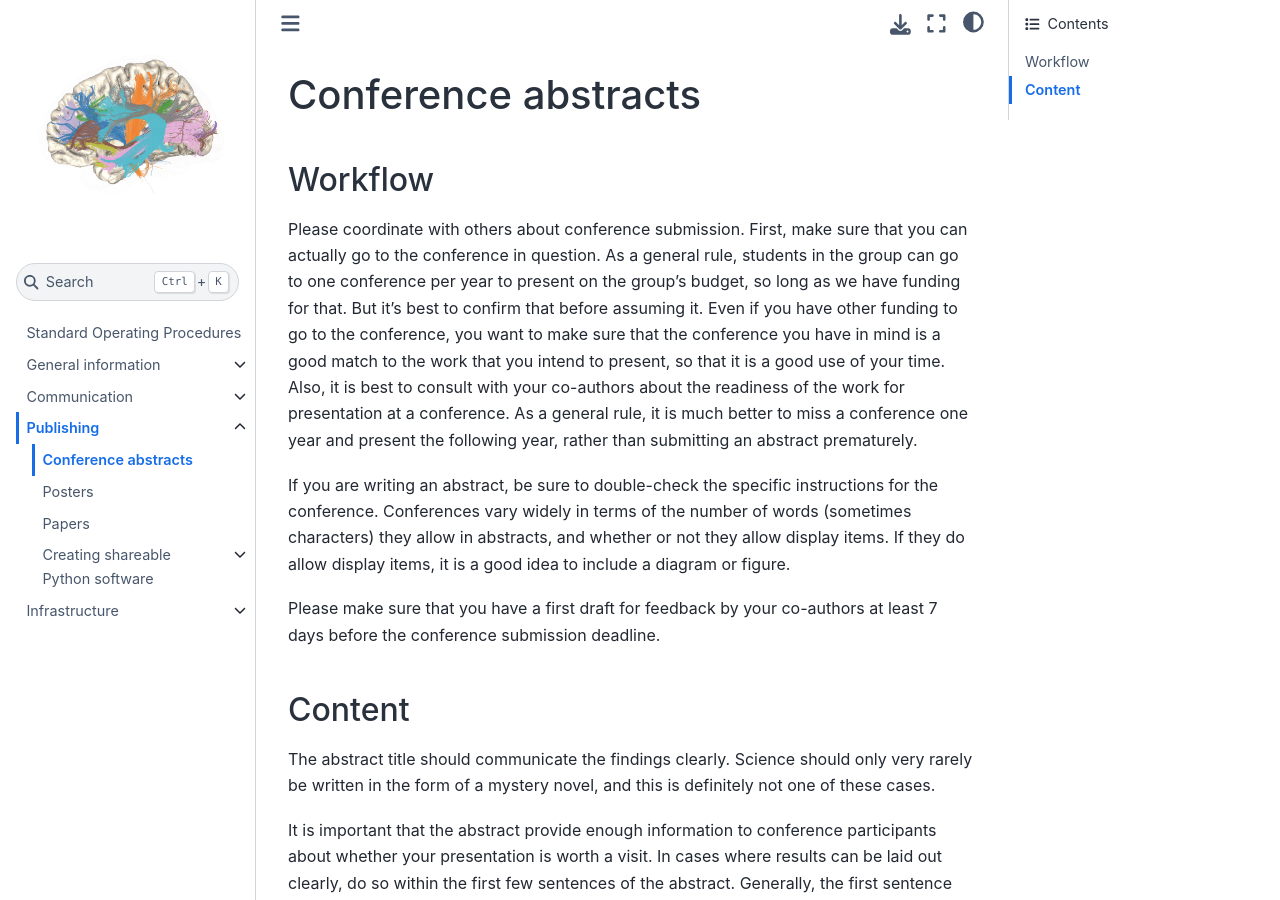
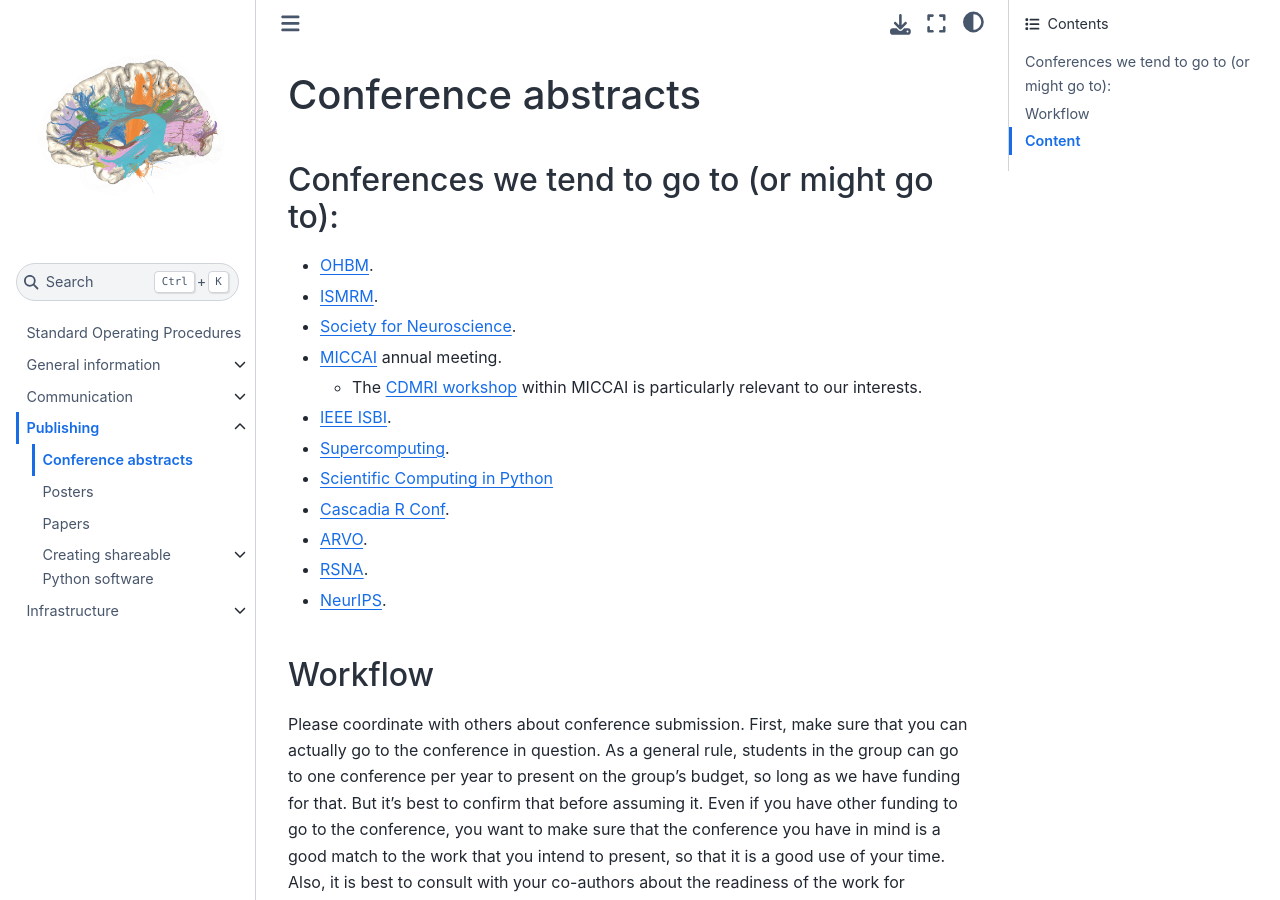
Before and after one commit to nrdg/sop, a Jupyter Book: the page built from publishing/conference_abstracts.md, in a window 1280 px wide and 900 px high. Built offline with Jupyter Book 1.0.4 settings and Sphinx 7.4.7 and the Sphinx Book theme 1.1.4, drawn with Linux system fonts in a browser that asks for light colours; pages that are not in the unit, such as notebooks, are missing from menus.

Commit message:
Adds a few conferences.

```diff
--- a/publishing/conference_abstracts.md
+++ b/publishing/conference_abstracts.md
@@ -1,4 +1,19 @@
 # Conference abstracts
+
+## Conferences we tend to go to (or might go to):
+
+- [OHBM](https://www.humanbrainmapping.org/i4a/pages/index.cfm?pageid=1).
+- [ISMRM](https://www.ismrm.org/).
+- [Society for Neuroscience](https://www.sfn.org/).
+- [MICCAI](http://www.miccai.org/) annual meeting.
+  - The [CDMRI workshop](http://cmic.cs.ucl.ac.uk/cdmri/) within MICCAI is particularly relevant to our interests.
+- [IEEE ISBI](https://biomedicalimaging.org/2024/).
+- [Supercomputing](https://supercomputing.org/).
+- [Scientific Computing in Python](https://conference.scipy.org/)
+- [Cascadia R Conf](https://cascadiarconf.com/).
+- [ARVO](https://www.arvo.org/annual-meeting/).
+- [RSNA](https://www.rsna.org/annual-meeting).
+- [NeurIPS](https://neurips.cc/).
 
 ## Workflow
 
```
